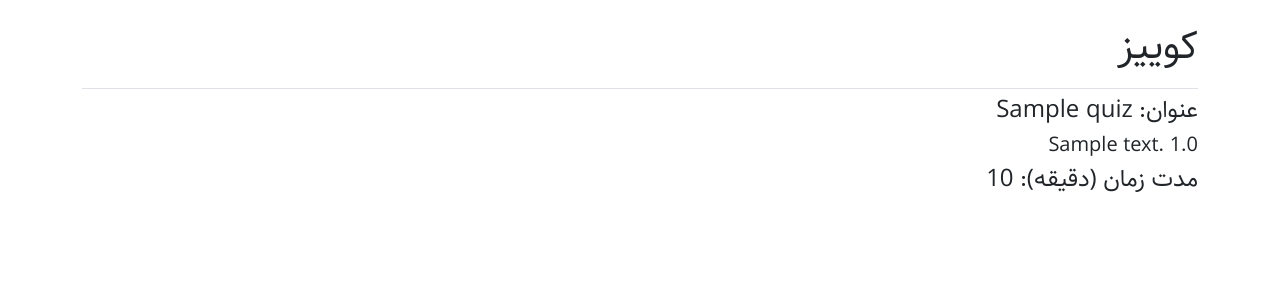
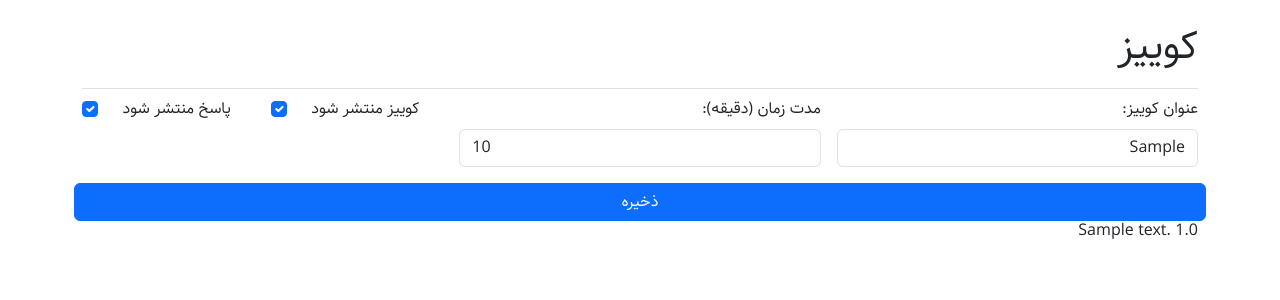
Before and after one commit to ali-nakhaee/Q_web, a Django app: page /quiz_page/1/ in a window 1280 px wide. Shown: the part 58-358 px from the top of the page. Run offline with Django 4.2, Linux system fonts and the light colour scheme; a user stored in the database is signed in; tables that the repository leaves empty hold one stand-in row (values such as "Sample post"); parts of the project's set-up code (start-up, migrations or seed data) failed here and were passed over; some libraries are stand-ins or nearby versions.

Commit message:
quiz-page changed to enable edit quiz

```diff
--- a/quiz/templates/quiz/make_quiz.html
+++ b/quiz/templates/quiz/make_quiz.html
@@ -20,7 +20,8 @@
       </div>
       <div class="col-md-2">
         <div class="form-check">
-          <input class="form-check-input" type="checkbox" id="is_published" name="is_published">
+          <input class="form-check-input" type="checkbox" id="is_published"
+          name="is_published" value=1>
           <label class="form-check-label" for="is_published">
             منتشر شود
           </label>
@@ -38,7 +39,7 @@
       {{ question.true_answer }}</label>
       </div><br>
     {% empty %}
-      <li><h4>شما هیچ سوالی اضافه نکرده‌اید.</h4></li>
+      <li><h5>شما هیچ سوالی اضافه نکرده‌اید.</h5></li>
     {% endfor %}
 
     {% buttons %}
--- a/quiz/templates/quiz/quiz_page.html
+++ b/quiz/templates/quiz/quiz_page.html
@@ -6,13 +6,45 @@
 {% endblock page_header %}
 
 {% block content %}
-<h4>عنوان: {{ title }} </h4>
+<form action="{% url 'quiz:quiz_page' quiz_id %}" method='post' class="row g-3">
+  {% csrf_token %}
+  <div class='col-md-4'>
+    <label for="quiz_title" class="form-label">عنوان کوییز:</label>
+      <input type="text" class="form-control" id="quiz_title" name="quiz_title"
+      value={{ title }} required>
+  </div>
+  <div class='col-md-4'>
+    <label for="duration" class="form-label">مدت زمان (دقیقه):</label>
+    <input type="number" class="form-control" id="duration" name="duration"
+    value={{duration}} required min="1" max="180">
+  </div>
+  <div class="col-md-2">
+    <div class="form-check">
+      <input class="form-check-input" type="checkbox" id="is_published"
+      name="is_published" {% if is_published %} checked {% endif %}>
+      <label class="form-check-label" for="is_published">
+        کوییز منتشر شود
+      </label>
+    </div>
+  </div>
+  <div class="col-md-2">
+    <div class="form-check">
+      <input class="form-check-input" type="checkbox" id="answer_published"
+      name="answer_published" {% if answer_published %} checked {% endif %}>
+      <label class="form-check-label" for="answer_published">
+        پاسخ منتشر شود
+      </label>
+    </div>
+  </div>
+  {% buttons %}
+    <button name="submit" class="btn btn-primary">ذخیره</button>
+  {% endbuttons %}
+</form>
 
 {% for question in questions %}
-<h5>{{ question.text }}
+<h6>{{ question.text }}
     {{ question.true_answer }}
-</h5>
+</h6>
 {% endfor %}
 
-<h4>مدت زمان (دقیقه): {{ duration }} </h4>
 {% endblock content %}
--- a/quiz/views.py
+++ b/quiz/views.py
@@ -229,6 +229,7 @@ def make_quiz(request):
         title = request.POST.get('quiz_title')
         duration = request.POST.get('duration')
         is_published = request.POST.get('is_published')
+        print(is_published)
         if is_published:
             is_published = True
         else:
@@ -267,8 +268,34 @@ def quiz_page(request, quiz_id):
     quiz = Quiz.objects.get(id=quiz_id)
     if quiz.designer != request.user:
         raise Http404
-    title = quiz.title
-    questions = quiz.questions.values('text', 'true_answer')
-    duration = quiz.duration
-    context = {'title': title, 'questions': questions, 'duration': duration}
-    return render(request, 'quiz/quiz_page.html', context)
+    if request.method != "POST":
+        title = quiz.title
+        questions = quiz.questions.values('text', 'true_answer')
+        duration = quiz.duration
+        is_published = quiz.is_published
+        answer_published = quiz.answer_published
+        context = {'title': title, 'questions': questions, 'duration': duration,
+                   'is_published': is_published, 'answer_published': answer_published,
+                   'quiz_id': quiz.id}
+        return render(request, 'quiz/quiz_page.html', context)
+
+    else:
+        title = request.POST.get('quiz_title')
+        duration = request.POST.get('duration')
+        is_published = request.POST.get('is_published')
+        if is_published:
+            is_published = True
+        else:
+            is_published = False
+        answer_published = request.POST.get('answer_published')
+        if answer_published:
+            answer_published = True
+        else:
+            answer_published = False
+        quiz.title = title
+        quiz.duration = duration
+        quiz.is_published = is_published
+        quiz.answer_published = answer_published
+        quiz.save()
+        messages.success(request, 'کوییز با موفقیت اصلاح شد.')
+        return redirect('quiz:quizzes')
```
